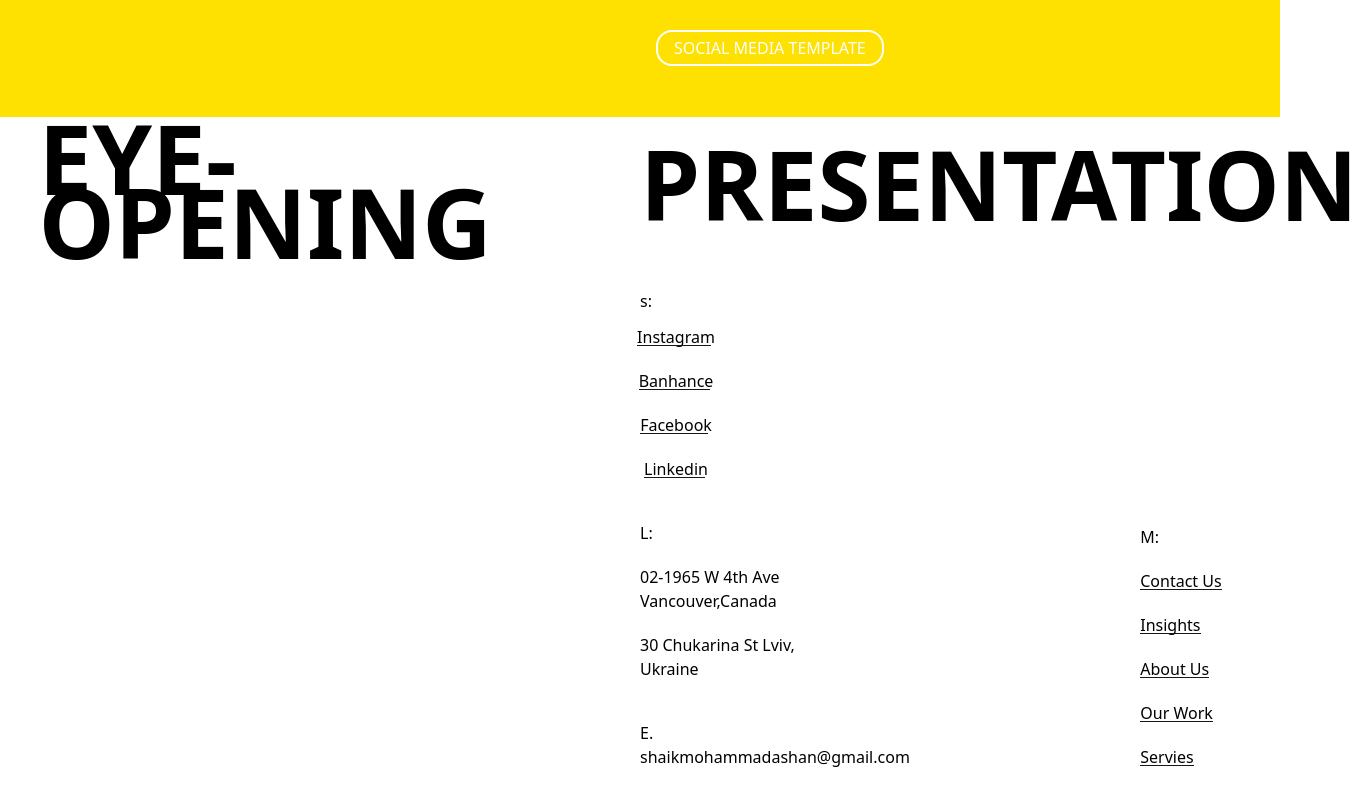
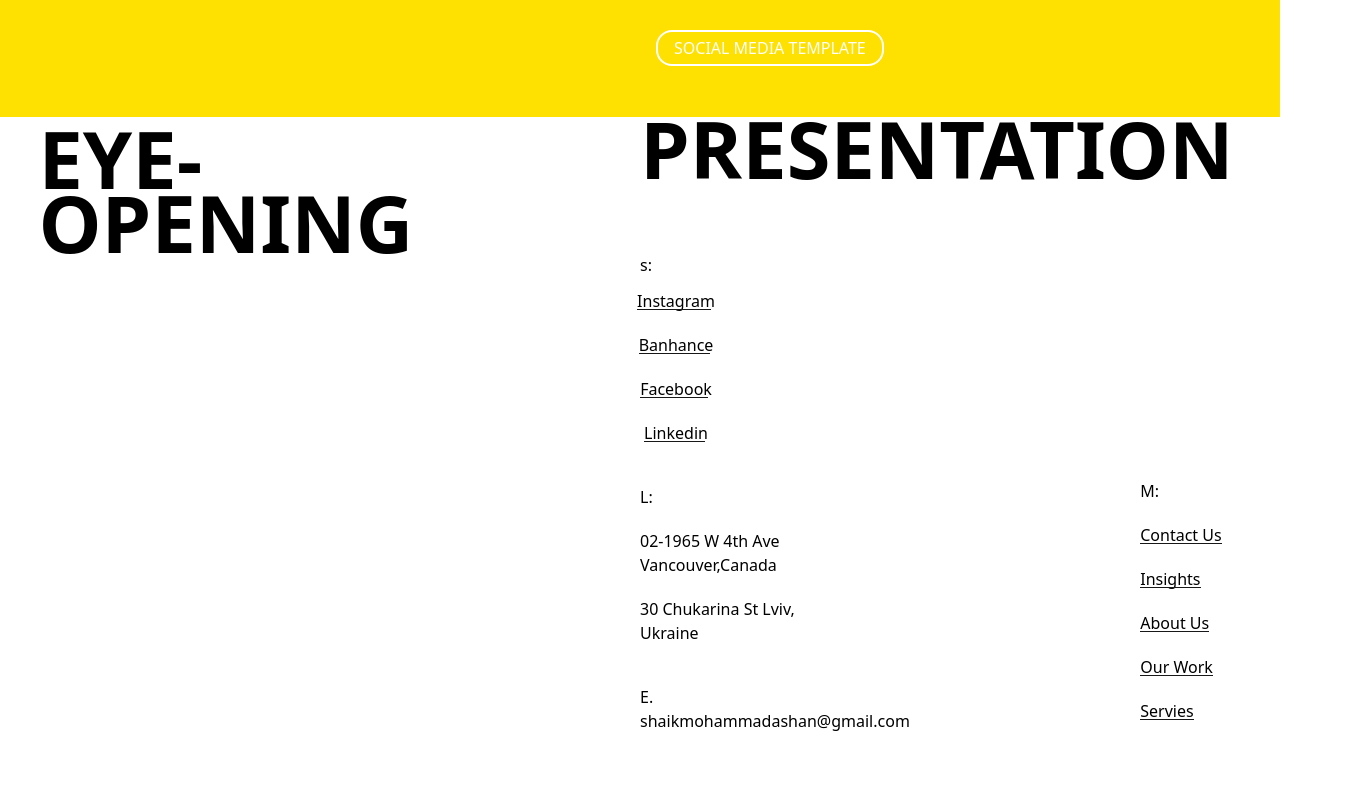
Before and after one commit to ashu1144/Animation-website, a React (Vite) app: page / in a window 1280 px wide. Shown: the part 2827-3633 px from the top of the page, 1358 px wide, since content can reach past the window. Built offline with nearby package versions, Linux system fonts and the light colour scheme; a web font is replaced by a local one.

Commit message:
fix footer-final

```diff
--- a/src/Components/Footer.jsx
+++ b/src/Components/Footer.jsx
@@ -3,15 +3,15 @@ import { motion, scale } from "framer-motion";
 
 function Footer() {
   return (
-    <div className="grid grid-cols-1 md:grid-cols-2 bg-white text-shadow-zinc-900 px-[3vw]">
-      <div className="pt-10">
-        <h1 className=' font-["Neue Montreals"] font-extrabold leading-[10vw] md:leading-[5vw] uppercase lg:text-8xl text-[12vw] font-[]'>
+    <div className="grid grid-cols-1 lg:grid-cols-2 bg-white text-shadow-zinc-900 px-[3vw]">
+      <div className="pt-10 ">
+        <h1 className=' font-["Neue Montreals"] font-extrabold leading-[10vw] md:leading-[9vw] lg:leading-[5vw] uppercase lg:text-[6.2vw] text-[12vw] font-[]'>
           eye- <br />
           opening
         </h1>
       </div>
-      <div className="flex flex-col gap-[2vw] mt-[2vw] md:pt-10 pb-20">
-        <h1 className=' font-["Neue Montreals"] font-extrabold leading-[5vw] uppercase text-[12vw] md:text-8xl font-[]'>
+      <div className="flex flex-col gap-[2vw] mt-[2vw] md:pt-1 pb-20">
+        <h1 className=' font-["Neue Montreals"] font-extrabold leading-[5vw] uppercase text-[12vw] lg:text-[6.2vw] font-[]'>
           presentation
         </h1>
         <div className="flex flex-col md:flex-row gap-[18vw] mt-12">
@@ -64,7 +64,7 @@ function Footer() {
             </div>
           </div>
           <div className="flex flex-col-reverse  gap-5">
-            <div className="w-25 flex flex-col items-start gap-5 ">
+            <div className="w-25 flex flex-col items-start gap-5 pb-2.5 ">
             {["Contact us", "Insights", "About us", "Our work", "Servies"].map((el, index) => (
                 <motion.h1
                   whileHover="hover"
```
